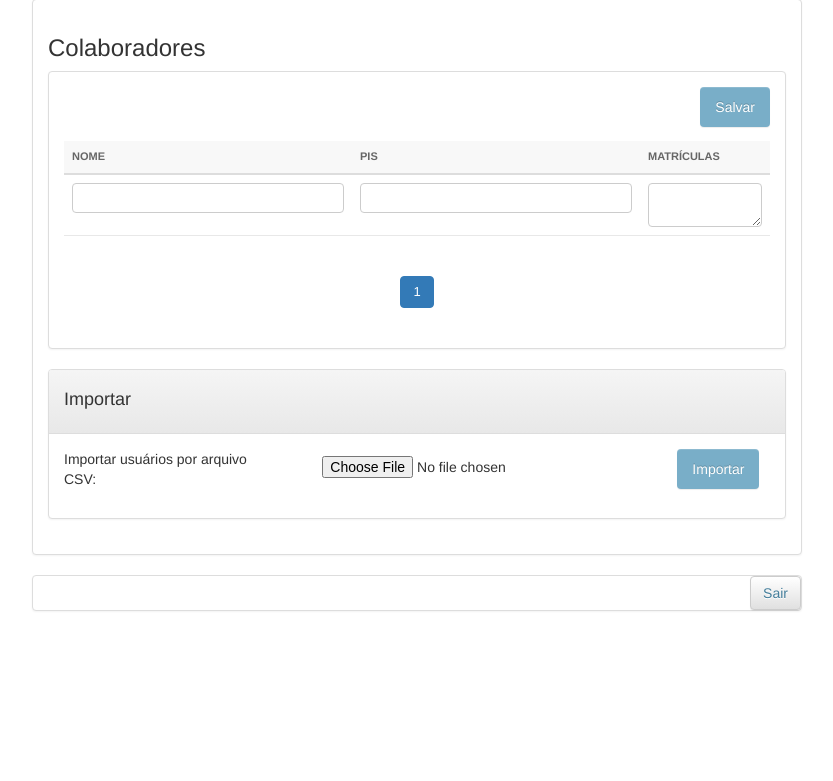
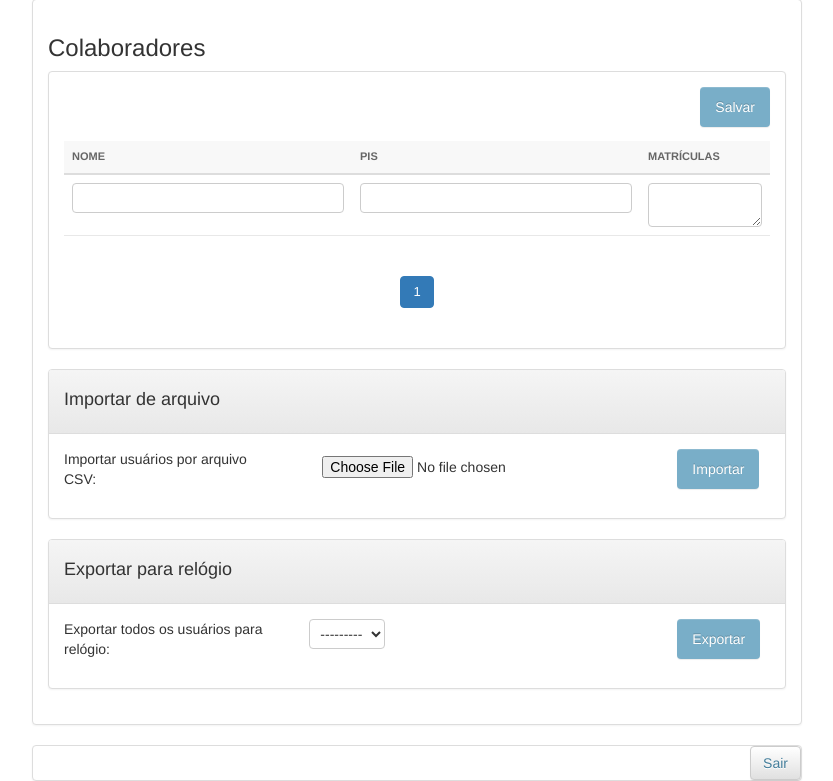
Before and after one commit to TiagoDGomes/django-relogio-ponto, a Django app: page /colaboradores in a window 1280 px wide. Shown: the part 114-895 px from the top of the page, without its empty margins (223-1056 px from the left). Before the commit the page ends 725 px from the top, so only its background shows below. Run offline with Django 3.2, Linux system fonts and the light colour scheme; the visitor is signed in with stand-in values (Sample User, id 1); data that the repository does not hold is empty; some libraries are stand-ins or nearby versions.

Commit message:
feature: Exportar dados para relógio

```diff
--- a/core/forms.py
+++ b/core/forms.py
@@ -2,10 +2,16 @@
 from __future__ import unicode_literals
 from django import forms
 from django.forms import widgets
-from core.models import Colaborador, Matricula
+from core.models import Colaborador, Matricula, RelogioPonto
 from django.forms.widgets import Textarea
 from django.forms.models import modelformset_factory
 from django.utils.translation import ugettext_lazy as _
+from pprint import pprint
+from pyRelogioPonto.relogioponto.base import get_class_por_tipo,\
+    RelogioPontoException
+from core import models
+from pyRelogioPonto import relogioponto
+import time
 
 class LoginForm(forms.Form):
     username = forms.CharField()
@@ -19,6 +25,30 @@ class GerarArquivoForm(forms.Form):
     @property
     def nome_arquivo(self):
         return "{0}-{1}".format( self.cleaned_data['inicio'].strftime('%d%m%Y'), self.cleaned_data['fim'].strftime('%d%m%Y'))
+
+
+class ExportarParaRelogioForm(forms.Form):
+    relogio = forms.ModelChoiceField(RelogioPonto.objects)
+
+    def exportar(self, *args, **kwargs):
+        relogio_banco =  self.cleaned_data['relogio']
+        relogio_rep = relogio_banco.get_rep()
+        relogio_rep.conectar()
+        for colaborador in models.Colaborador.objects.all():
+            colaborador_rep = relogioponto.base.Colaborador(relogio_rep)
+            colaborador_rep.nome = colaborador.nome
+            colaborador_rep.pis = colaborador.pis
+            colaborador_rep.matriculas = (m['numero'] for m in colaborador.matriculas.values('numero') )
+            #print colaborador_rep
+            try:
+                colaborador_rep.save()
+                time.sleep(0.2)
+            except RelogioPontoException as e:
+                if not 'cadastrado para outro' in e.message:
+                    raise e
+
+
+
 
 
 class ColaboradorForm(forms.ModelForm):
--- a/core/models.py
+++ b/core/models.py
@@ -1,7 +1,8 @@
 # -*- coding: utf-8 -*-
 from __future__ import unicode_literals
 from django.db import models
-from pyRelogioPonto.relogioponto.base import get_rep_suportados
+from pyRelogioPonto.relogioponto.base import get_rep_suportados,\
+    get_class_por_tipo
 from core.util import somente_numeros
 
 
@@ -34,7 +35,7 @@ class RelogioPonto(models.Model):
     CHOICES_TIPOS_RELOGIOS = [(id, nome) for id, nome, tipo, parametros in get_rep_suportados()]
     nome = models.CharField(max_length=30)
     tipo = models.IntegerField(choices=CHOICES_TIPOS_RELOGIOS)
-
+    _rep = None
 
 
     class Meta:
@@ -61,7 +62,22 @@ class RelogioPonto(models.Model):
                         parametro.save()
         return s
 
-
+    def get_rep(self):
+        if not self._rep: # se não foi definido
+            for id, nome, Tipo, parametros in get_rep_suportados():
+                if self.tipo == id: # se mesmo modelo
+                    plist = []
+                    for propriedade, tipo_valor in parametros:
+                        for parametro_local in self.parametros.all():
+                            if parametro_local.propriedade == propriedade:
+                                if tipo_valor == int :
+                                    plist.append(propriedade + '=' + parametro_local.valor)
+                                else:
+                                    plist.append(propriedade + '="' + parametro_local.valor + '"')
+                    cmd = 'self._rep = Tipo(%s)' % ",".join(plist)
+                    print cmd
+                    exec cmd
+        return self._rep
 
 
 class Parametro(models.Model):
@@ -75,6 +91,7 @@ class Parametro(models.Model):
 
     class Meta:
         verbose_name = 'parâmetro'
+        unique_together = (('relogio','propriedade'),)
 
 
 
--- a/core/templates/colaboradores.html
+++ b/core/templates/colaboradores.html
@@ -56,7 +56,7 @@
 </form>
 <div class="panel panel-default">
 	<div class="panel-heading">
-		<h4>Importar</h4>
+		<h4>Importar de arquivo</h4>
 	</div>
 	<div class="panel-body">
 		<form action="{% url 'importar_arquivo_csv' %}" method="post" enctype="multipart/form-data">
@@ -73,4 +73,23 @@
 		</form>
 	</div>
 </div>
+<div class="panel panel-default">
+	<div class="panel-heading">
+		<h4>Exportar para relógio</h4>
+	</div>
+	<div class="panel-body">
+		<form action="{% url 'exportar_para_relogio' %}" method="post">
+			<div class="row">
+				<div class="col-sm-4">Exportar todos os usuários para relógio:</div>
+				<div class="col-sm-6">
+					{% csrf_token %}
+					{{ form_exportar_para_relogio.relogio }}
+				</div>
+				<div class="col-sm-2">
+					<input type="submit" value="Exportar" class="btn btn-primary">
+				</div>
+			</div>
+		</form>
+	</div>
+</div>
 {% endblock conteudo %}
--- a/core/urls.py
+++ b/core/urls.py
@@ -14,6 +14,7 @@ urlpatterns = [
     url(r'^$', views.index, name='index' ) ,
     url(r'^gerar_arquivo$', views.gerar_arquivo, name='gerar_arquivo' )  ,
     url(r'^importar_arquivo_csv$', views.importar_arquivo_csv, name='importar_arquivo_csv' )  ,
+    url(r'^exportar_para_relogio$', views.exportar_para_relogio, name='exportar_para_relogio' )  ,
     url(r'^salvar_colaborador$', views.salvar_colaboradores, name='salvar_colaboradores' )  ,
     url(r'^colaboradores$', views.colaboradores, name='colaboradores' )  ,
     url(r'^syslogout$', views.site_logout, name='site_logout' )  ,
--- a/core/views.py
+++ b/core/views.py
@@ -1,13 +1,14 @@
 # -*- coding: utf-8 -*-
 from __future__ import unicode_literals
 from django.shortcuts import render
-from core.forms import GerarArquivoForm,  ColaboradorFormSet
+from core.forms import GerarArquivoForm,  ColaboradorFormSet,\
+    ExportarParaRelogioForm
 from django.contrib.auth import logout
 from django.http.response import HttpResponse, HttpResponseForbidden,\
     HttpResponseRedirect
 from django.contrib.auth.decorators import login_required
 from django.urls.base import reverse
-from core.models import Colaborador, Matricula
+from core.models import Colaborador, Matricula, RelogioPonto
 from pyRelogioPonto.relogioponto import util
 from django.utils.translation import ugettext_lazy as _
 from django.core.paginator import Paginator, PageNotAnInteger, EmptyPage
@@ -41,6 +42,8 @@ def colaboradores(request):
     page_query = query.filter(id__in=[object.id for object in objects])
     form_colaboradores = ColaboradorFormSet(queryset=page_query)
     paginas_range = range(1, objects.paginator.num_pages+1)
+
+    form_exportar_para_relogio = ExportarParaRelogioForm()
 
     return render(request, 'colaboradores.html', locals())
 
@@ -90,3 +93,11 @@ def handle_uploaded_file(rf):
         chunk_decode = util.remover_acentos(chunk.decode('utf-8'))
         content ='{0}{1}'.format(content, chunk_decode)
     return content
+
+def exportar_para_relogio(request):
+    form_exportar_para_relogio = ExportarParaRelogioForm(request.POST)
+    if form_exportar_para_relogio.is_valid():
+        form_exportar_para_relogio.exportar()
+        return HttpResponse('ok')
+    else:
+        return colaboradores(request)
```
Also changed, not shown: core/tests/prepare.py (+33 -1 lines), core/tests/test_principal.py (renamed from core/tests/principal.py, +40 -2 lines), settings.py (+7 -0 lines), core/migrations/0008_auto_20161128_0833.py (added).
